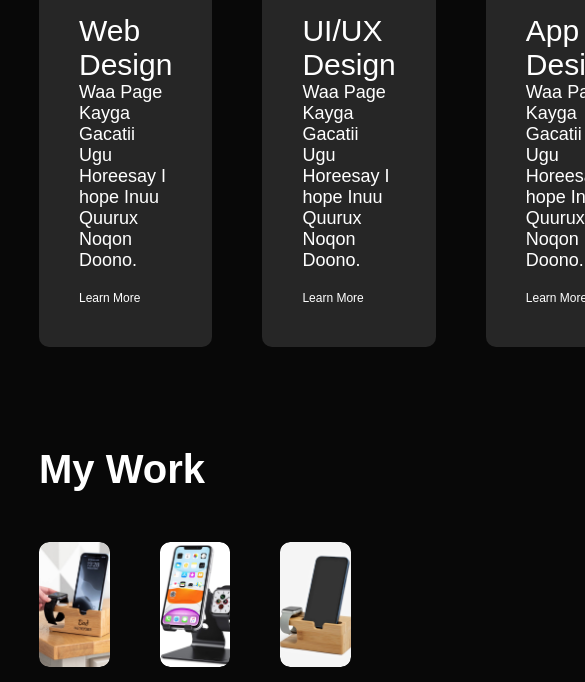
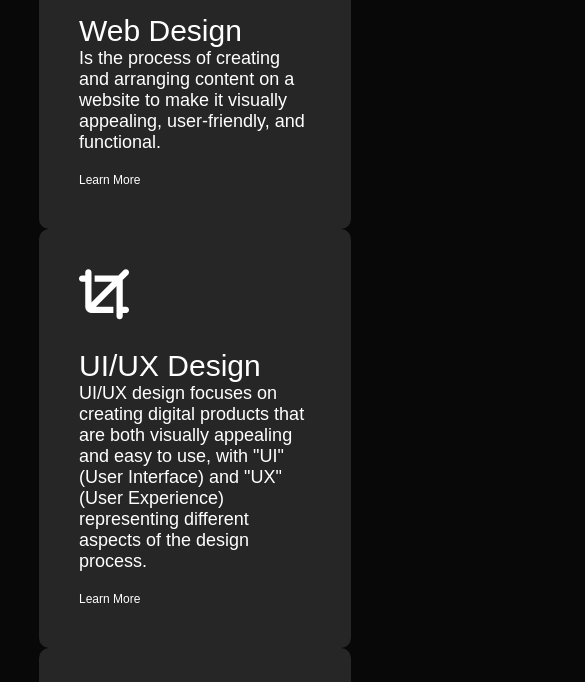
Before and after one commit to ovilaoio/Project-4, a plain HTML site: page index.html in a window 390 px wide. Shown: the part 1740-2422 px from the top of the page, 585 px wide, since content can reach past the window. Drawn offline with Linux system fonts and the light colour scheme.

Commit message:
I fixed By Mobile Phone

```diff
--- a/index.html
+++ b/index.html
@@ -91,7 +91,7 @@
       <div class="service-item">
         <i class="fa-solid fa-code"></i>
         <h2>Web Design</h2>
-        <p>Waa Page Kayga Gacatii Ugu Horeesay I hope Inuu Quurux Noqon Doono.</p>
+        <p> Is the process of creating and arranging content on a website to make it visually appealing, user-friendly, and functional. </p>
         <a href="#">Learn More</a>
       </div>
 
@@ -99,7 +99,7 @@
       <div class="service-item">
         <i class="fa-sharp fa-solid fa-crop"></i>
         <h2>UI/UX Design</h2>
-        <p>Waa Page Kayga Gacatii Ugu Horeesay I hope Inuu Quurux Noqon Doono.</p>
+        <p>UI/UX design focuses on creating digital products that are both visually appealing and easy to use, with "UI" (User Interface) and "UX" (User Experience) representing different aspects of the design process.</p>
         <a href="#">Learn More</a>
       </div>
 
@@ -107,7 +107,7 @@
       <div class="service-item">
         <i class="fa-brands fa-app-store-ios"></i>
         <h2>App Design</h2>
-        <p>Waa Page Kayga Gacatii Ugu Horeesay I hope Inuu Quurux Noqon Doono.</p>
+        <p>Is the process of creating the visual, interactive, and functional elements of a mobile or web application.</p>
         <a href="#">Learn More</a>
     </div>
     </div>
--- a/styl.css
+++ b/styl.css
@@ -144,7 +144,7 @@ nav ul li a:hover::after {
   padding: 30px 0;
 }
 .services-list {
-  display: flex;
+  display: block;
   flex-direction: row;
   grid-template-columns: repeat(auto-fit, minmax(250px, 1fr));
   grid-gap: 50px;
@@ -186,7 +186,7 @@ nav ul li a:hover::after {
   padding: 50px 0;
 }
 .work-list {
-  display: flex;
+  display: block;
   flex-direction: row;
   grid-template-columns: repeat(auto-fit, minmax(250px, 1fr));
   grid-gap: 50px;
@@ -260,6 +260,23 @@ nav ul li a:hover::after {
 .btn:hover {
   background: #ff004f;
 }
+textarea {
+  rows: 10;
+  cols: 20;
+}
+@media screen and (max-width: 800px) {
+  .work-list {
+    display: flex;
+    flex-direction: column;
+    position: relative;
+    left: 84px;
+  }
+
+  .work-list img {
+    height: 150px;
+    width: 150px;
+  }
+}
 
 /* -------- Contact-------- */
 .contact-left {
@@ -282,6 +299,7 @@ nav ul li a:hover::after {
   font-size: 30px;
   margin-right: 15px;
   color: #ababab;
+  display: inline-block;
   transition: transform 0.5s;
 }
 .social-icons a:hover {
```
